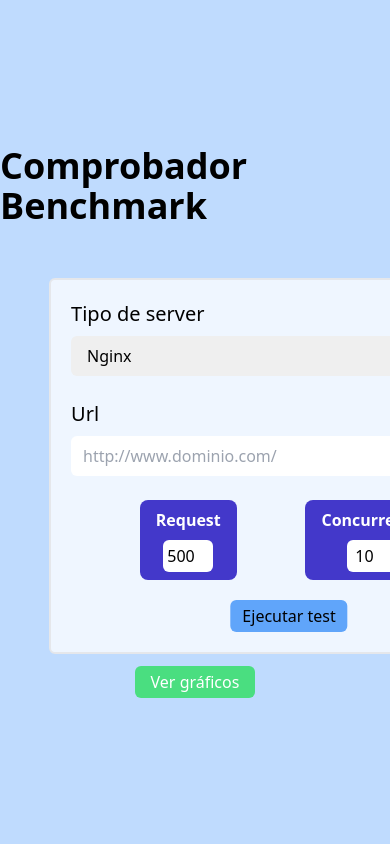
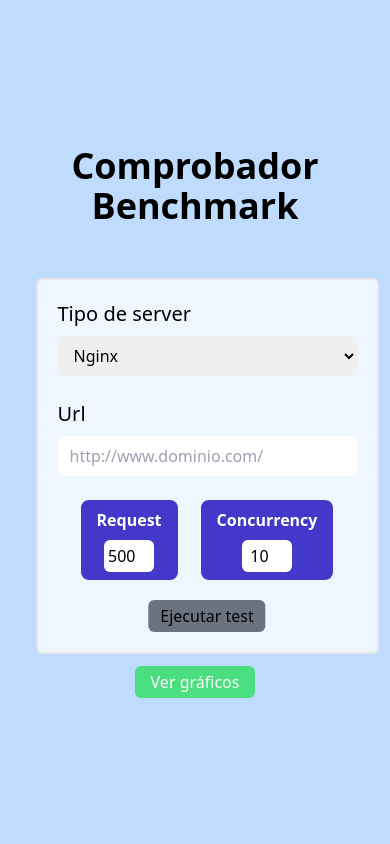
Before and after one commit to rbarbeito/flask-bechmark-sqlite, a Flask app: page /bechmark in a window 390 px wide; the page is wider, and only the part inside the window is pictured. Run offline with Flask 3, Linux system fonts and the light colour scheme; some libraries are stand-ins or nearby versions.

Commit message:
Fix style in mobile

```diff
--- a/src/templates/index.html
+++ b/src/templates/index.html
@@ -21,14 +21,14 @@
 		<span class="loader"></span>
 	</div>
 
-    <main class="w-full min-h-screen bg-blue-200 flex flex-col justify-center items-center ">
+	<main class="w-full h-screen bg-blue-200 flex flex-col justify-center items-center ">
 
-        <h1 class="text-4xl font-bold mb-10">Comprobador Benchmark</h1>
+		<h1 class="text-center text-4xl font-bold mb-10">Comprobador Benchmark</h1>
 
-		<div class=" flex flex-col justify-center items-center w-[90%] ">
-			<section class="w-[90%] grid place-items-center	">
-				<form>
-					<article class="border-2 rounded-md p-5 m-3 w-[30rem] bg-blue-50 flex flex-col relative">
+		<div class=" flex flex-col justify-center items-center w-[90%] md:w-[30rem] px-1">
+			<section class="flex  justify-center items-center w-full	">
+				<form class="w-full">
+					<article class="border-2 rounded-md p-5 m-3 w-full bg-blue-50 flex flex-col relative">
 						<label class="text-xl font-medium cursor-pointer " for="servicio">Tipo de server</label>
 						<select class="outline-none px-3 py-2 rounded-md w-full cursor-pointer mt-2 mb-6" type="text"
 							id="servicio" name="servicio">
@@ -56,12 +56,13 @@
 									type='number' value="500" id="request" name="request" /></label>
 							<label class="flex flex-col items-center font-bold rounded-lg py-2 px-4 bg-indigo-700 cursor-pointer text-white"
 								for="concurrency">Concurrency<input
-                                    class="font-medium outline-none rounded-md p-1 w-[50px] text-center text-black mt-2" type='number'
-                                    value="10" id="concurrency" name="concurrency" /></label>
+									class="font-medium outline-none rounded-md p-1 w-[50px] text-center text-black mt-2"
+									type='number' value="10" id="concurrency" name="concurrency" /></label>
 						</div>
 
-						<button class="rounded-md bg-blue-400 w-[fit-content] px-3 py-1 mt-5 relative left-[50%] -translate-x-[50%]"
-							id="enviar">Ejecutar test</button>
+						<button
+							class=" disabled:bg-gray-500 disabled:cursor-not-allowed rounded-md bg-blue-400 w-[fit-content] px-3 py-1 mt-5 relative left-[50%] -translate-x-[50%]"
+							disabled id="enviar">Ejecutar test</button>
 						</article>
 						</form>
 			</section>
```
Lines whose indentation alone changed are shown as unchanged.
